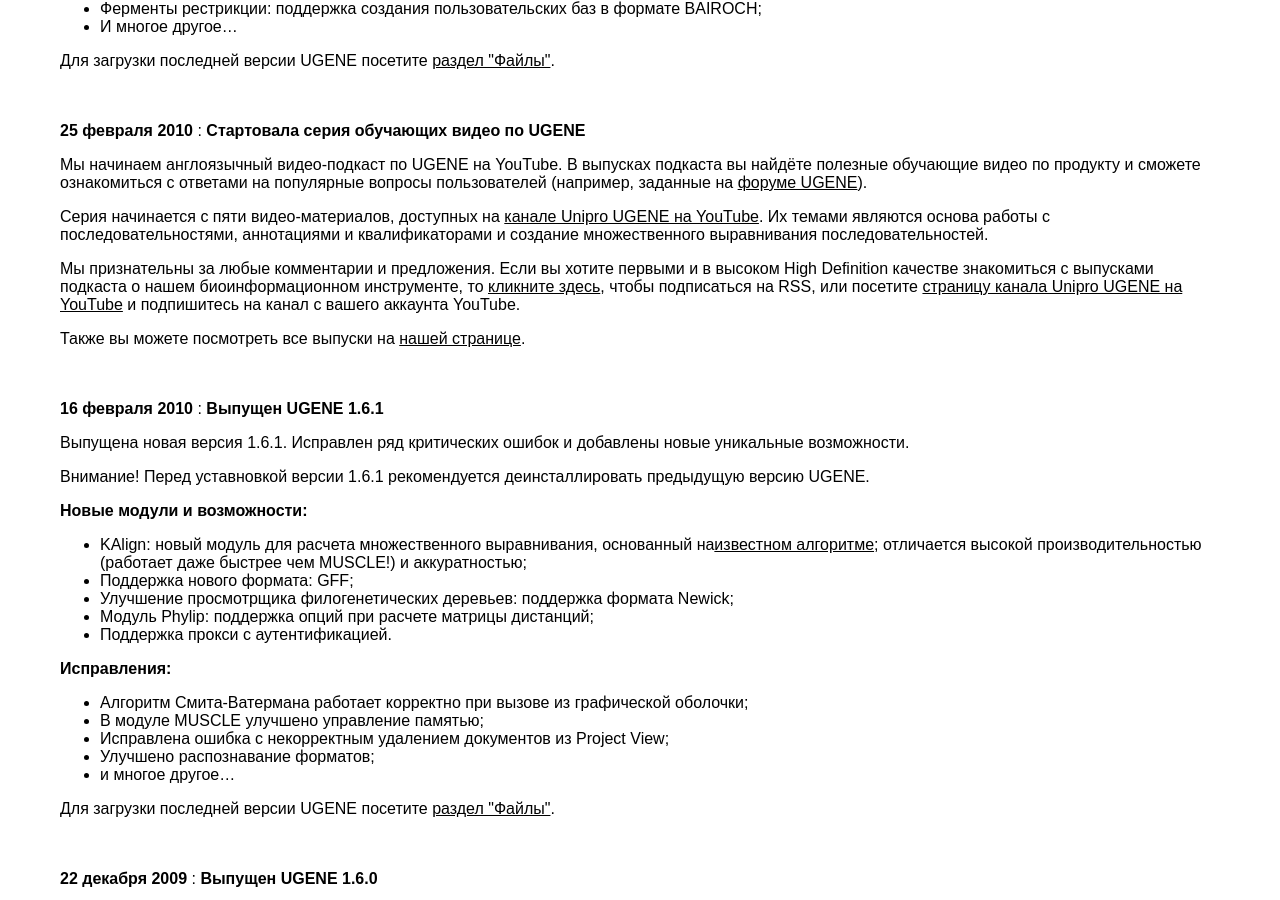
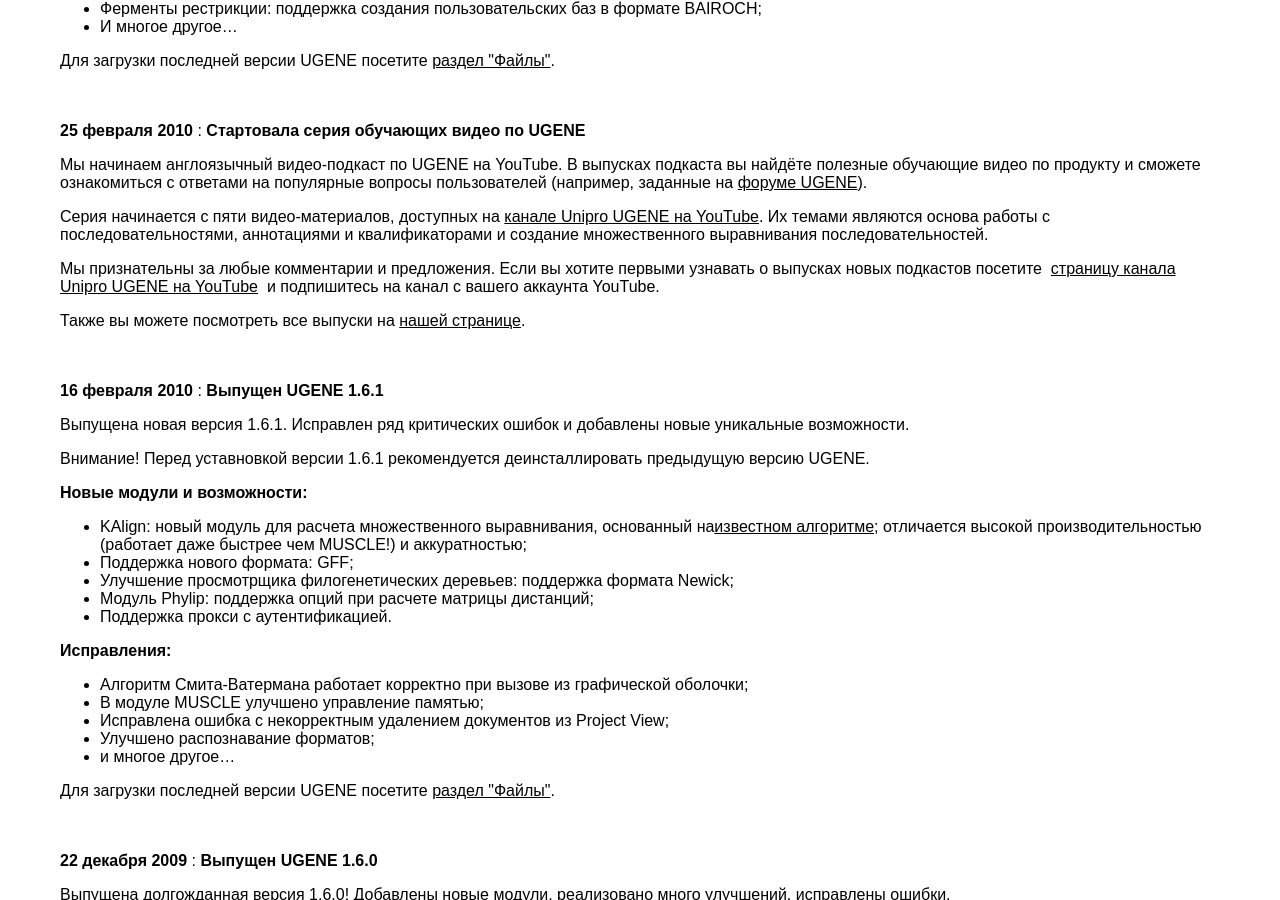
Before and after one commit to ugeneunipro/ugeneunipro.github.io, a Jekyll site: the page built from docs/ru/news.html, in a window 1280 px wide and 900 px high, scrolled down 25114 px. Built offline with Jekyll 4.4.1, drawn with Linux system fonts in a browser that asks for light colours.

Commit message:
#21 Fix YouTube rss links

```diff
--- a/docs/news.html
+++ b/docs/news.html
@@ -2897,10 +2897,8 @@
         channel</a>. The topics include working with sequences, annotations and qualifiers and making a multiple sequence alignment.
     </p>
     <p>
-        We appreciate any comments and suggestions. If you want to be new episodes first watcher,<a
-            href="http://gdata.youtube.com/feeds/api/users/uniprougene/uploads?orderby=updated">click
-        here</a>&nbsp;to subscribe to the RSS, or go to&nbsp;<a href="https://www.youtube.com/uniprougene">Unipro UGENE YouTube
-        channel&#39;s page</a>&nbsp;and subscribe from your YouTube account.
+        We appreciate any comments and suggestions. If you want to be new episodes first watcher go to
+        <a href="https://www.youtube.com/uniprougene">Unipro UGENE YouTube channel&#39;s page</a>&nbsp;and subscribe with your YouTube account.
     </p>
     <p>
         Also you could watch all the episodes at&nbsp;<a href="/podcast.html">our web page</a>.</p>
--- a/docs/podcast.html
+++ b/docs/podcast.html
@@ -12,8 +12,7 @@
             UGENE video podcast series teaches you to work with UGENE and answers popular users questions.
         </p>
         <p>
-            To stay tuned, subscribe <a href="https://youtube.com/uniprougene">the YouTube channel</a> or <a
-                href="https://www.youtube.com/rss/user/uniprougene/video.rss">the RSS</a>.
+            To stay tuned, subscribe <a href="https://youtube.com/uniprougene">the YouTube channel</a>.
         </p>
         <p>
             Leave your comments on videos or post a request at our forum and watch the answer to your question in a new video!
--- a/docs/podcast_archive.html
+++ b/docs/podcast_archive.html
@@ -8,8 +8,7 @@
     </h2>
     <p>
         UGENE video podcast series teaches you to work with UGENE and answers popular users questions. To stay tuned, subscribe <a
-            href="https://youtube.com/uniprougene">the
-        YouTube channel</a> or <a href="https://www.youtube.com/rss/user/uniprougene/video.rss">the RSS</a>. Leave your comments on videos or
+            href="https://youtube.com/uniprougene">the YouTube channel</a>. Leave your comments on videos or
         post a request at our forum and watch the answer to your question in video!
     </p>
     <p>
--- a/docs/ru/news.html
+++ b/docs/ru/news.html
@@ -2912,12 +2912,9 @@
         выравнивания последовательностей.
     </p>
     <p>
-        Мы признательны за любые комментарии и предложения. Если вы хотите первыми и в высоком High Definition качестве знакомиться с выпусками
-        подкаста о нашем биоинформационном инструменте, то&nbsp;<a
-            href="http://gdata.youtube.com/feeds/api/users/uniprougene/uploads?orderby=updated">кликните
-        здесь</a>, чтобы подписаться на RSS, или посетите&nbsp;<a href="https://www.youtube.com/uniprougene">страницу канала
-        Unipro
-        UGENE на YouTube</a>&nbsp;и подпишитесь на канал с вашего аккаунта YouTube.
+        Мы признательны за любые комментарии и предложения. Если вы хотите первыми узнавать о выпусках новых подкастов посетите&nbsp;
+        <a href="https://www.youtube.com/uniprougene">страницу канала Unipro UGENE на YouTube</a>&nbsp;
+        и подпишитесь на канал с вашего аккаунта YouTube.
     </p>
     <p>
         Также вы можете посмотреть все выпуски на&nbsp;<a href="/ru/podcast.html">нашей странице</a>.</p>
--- a/docs/ru/podcast.html
+++ b/docs/ru/podcast.html
@@ -17,8 +17,7 @@
                         Она включает в себя полезную информацию об использовании UGENE, а также содержит<br/>
                         ответы на популярные вопросы пользователей. Если вы хотите видеть новые выпуски<br/>
                         первыми и в высоком High Definition качестве, просто подпишитесь на наш<br/>
-                        <a href="https://www.youtube.com/uniprougene">канал на YouTube</a> или на <a
-                            href="https://www.youtube.com/rss/user/uniprougene/video.rss">RSS</a>!<br/>
+                        <a href="https://www.youtube.com/uniprougene">канал на YouTube</a>.<br/>
                         Оставляйте комментарии к клипам на YouTube или пишите запросы на нашем форуме,<br/>
                         чтобы мы ответили на ваш вопрос в видео-формате!
                     </p>
--- a/docs/ru/podcast_archive.html
+++ b/docs/ru/podcast_archive.html
@@ -10,8 +10,7 @@
     <p>
         Подкаст UGENE &mdash; это серия обучающих англоязычных видеоматериалов о нашем продукте. Она включает в себя полезную информацию об использовании UGENE,
         а также содержит ответы на популярные вопросы пользователей. Если вы хотите видеть новые выпуски первыми и в высоком High Definition качестве, просто
-        подпишитесь на наш <a href="https://www.youtube.com/uniprougene">канал на YouTube</a> или на <a
-            href="https://www.youtube.com/rss/user/uniprougene/video.rss">RSS</a>!
+        подпишитесь на наш <a href="https://www.youtube.com/uniprougene">канал на YouTube</a>.
         Оставляйте комментарии к клипам на YouTube или пишите запросы на нашем форуме, чтобы мы ответили на ваш вопрос в видео-формате!
     </p>
     <table style="padding-left:40px">
```
